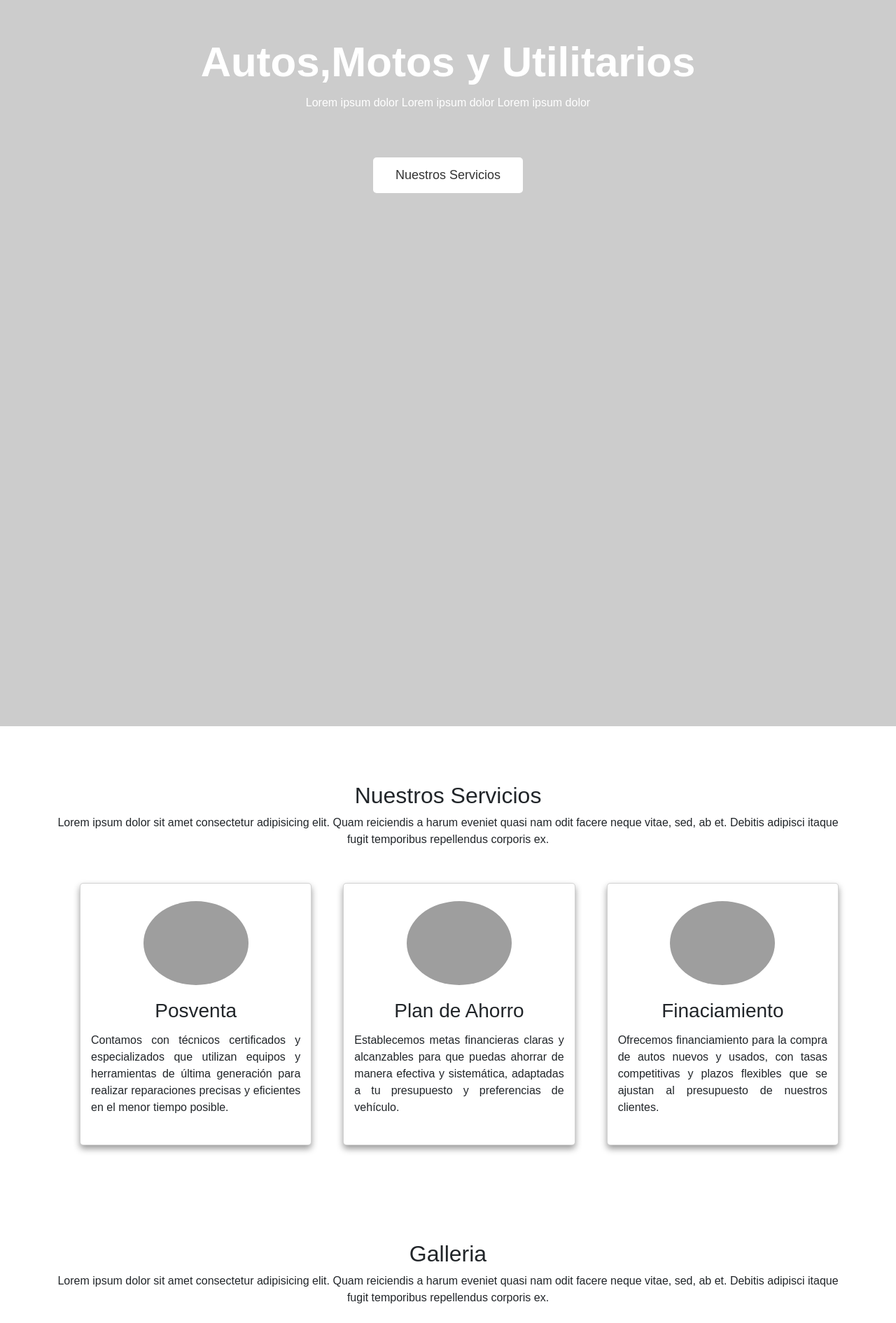
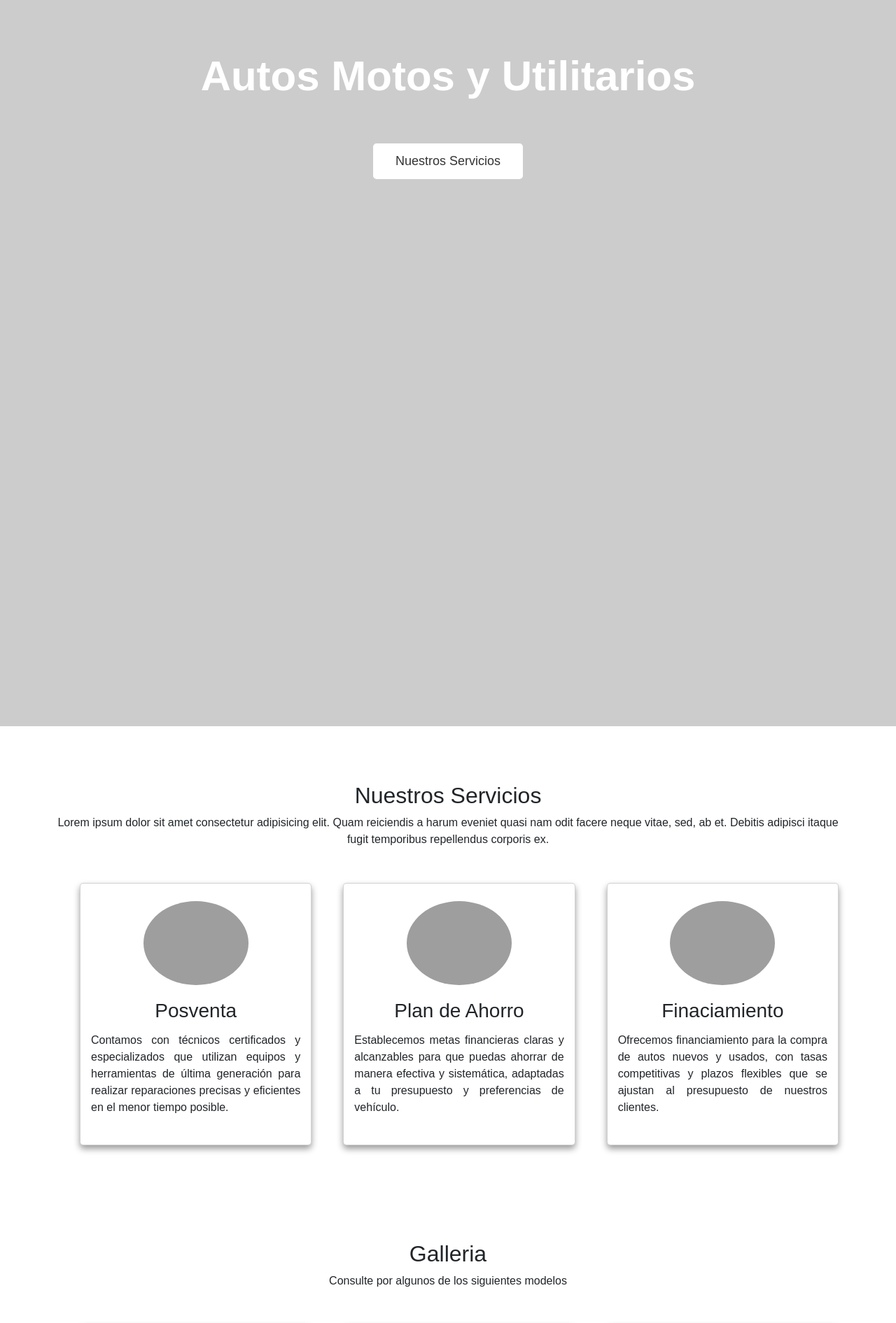
Before and after one commit to Fuskito/fuskito.github.io, a plain HTML site: page tputn/index.html in a window 1280 px wide. Shown: the part 620-2511 px from the top of the page at 70% size. Drawn offline with nearby package versions, Linux system fonts and the light colour scheme; files that its build step writes are made by us from their sources; grey boxes are pictures that could not be loaded; files whose address does not match are found by name.

Commit message:
detalles escritos

```diff
--- a/tputn/index.html
+++ b/tputn/index.html
@@ -52,8 +52,7 @@
         <div class="content" >
 
             <div class="texto">
-                <h1>Autos,Motos y Utilitarios</h1>
-                <p>Lorem ipsum dolor Lorem ipsum dolor Lorem ipsum dolor</p>
+                <h1>Autos Motos y Utilitarios</h1>
             </div>
             <a href="#services">Nuestros Servicios</a>
         </div>
@@ -90,7 +89,7 @@
       <div class="container">
         <div class="section-tilte">
           <h2>Galleria</h2>
-          <p>Lorem ipsum dolor sit amet consectetur adipisicing elit. Quam reiciendis a harum eveniet quasi nam odit facere neque vitae, sed, ab et. Debitis adipisci itaque fugit temporibus repellendus corporis ex.</p>
+          <p>Consulte por algunos de los siguientes modelos</p>
         </div>
       <ul class="cards flex">
         <li class="card">
@@ -115,7 +114,7 @@
         </li>
         <li class="card">
           <img src="img/galleria5.jpg" alt="stock" />
-          <h3>royal Enfield 500cc</h3>
+          <h3>Royal Enfield 500cc</h3>
           <p>La Royal Enfield Bullet 500 es una motocicleta icónica que conserva el diseño clásico y atemporal de las motocicletas británicas. Está equipada con un motor de 499cc de un solo cilindro que ofrece un sonido característico y un rendimiento robusto. La Bullet 500 destaca por su estilo vintage, con tanques de combustible pintados a mano, asientos cómodos y una conducción suave que la hace ideal tanto para viajes cortos como largos.</p>
         </li>
         <li class="card">
@@ -148,7 +147,7 @@
       <div class="container">
         <div class="section-tilte">
           <h2>Contacto</h2>
-          <p>Lorem ipsum dolor sit amet consectetur adipisicing elit. Quam reiciendis a harum eveniet quasi nam odit facere neque vitae, sed, ab et. Debitis adipisci itaque fugit temporibus repellendus corporis ex.</p>
+          <p>complete el formulario y nos ponemos en contacto</p>
         </div>
 
         <div class="row flex">
```
